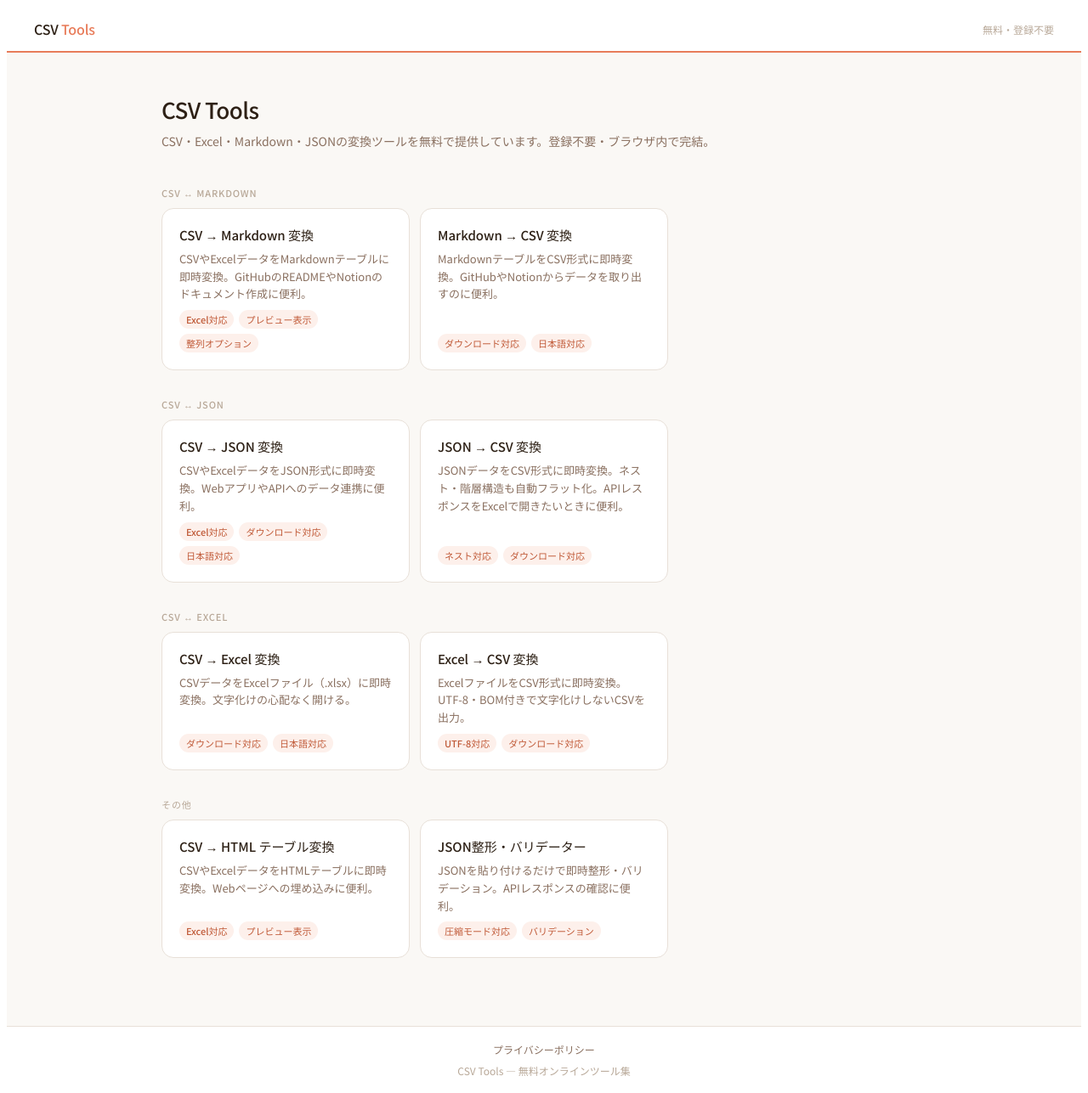
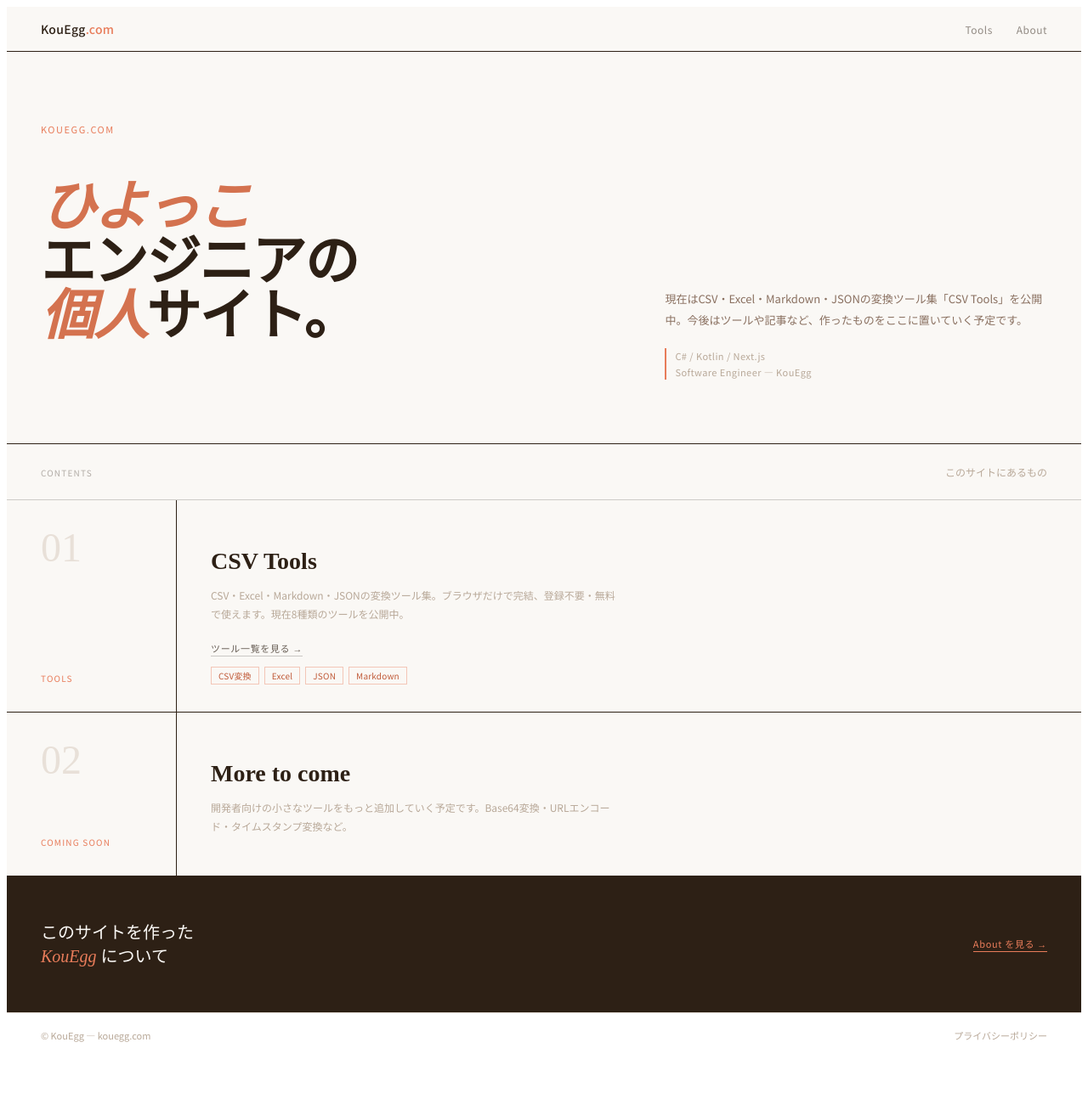
Before and after one commit to KouEgg/csv-to-markdown, a Next.js app: page / in a window 1280 px wide. Shown: the whole page at 85% size. After the commit the page ends 1245 px from the top, so only its background shows below. Built offline with nearby package versions, Linux system fonts and the light colour scheme.

Commit message:
refact TopPage

```diff
--- a/app/page.js
+++ b/app/page.js
@@ -1,189 +1,342 @@
 import Link from "next/link";
-import { COLORS, FONTS, RADIUS } from "./lib/theme";
+import { COLORS, FONTS } from "./lib/theme";
+
+// ===================================================
+// メタデータ
+// ===================================================
 
 export const metadata = {
-  title: "CSV Tools | 無料オンライン変換ツール集",
+  title: "KouEgg.com",
   description:
-    "CSV・Excel・Markdown・JSONの変換ツールを無料で提供しています。登録不要・ブラウザ内で完結。",
-  keywords: [
-    "CSV変換",
-    "Excel CSV変換",
-    "JSON CSV変換",
-    "Markdown変換",
-    "JSON整形",
-    "オンライン変換ツール",
-    "無料",
-  ],
+    "ひよっこエンジニアKouEggの個人サイト。CSV・Excel・Markdown・JSONの変換ツール集を公開中。今後もツールや記事など作ったものを置いていく予定です。",
+  openGraph: {
+    title: "KouEgg.com",
+    description:
+      "ひよっこエンジニアKouEggの個人サイト。CSV変換ツール集を公開中。",
+    url: "https://www.kouegg.com",
+    type: "website",
+  },
+  alternates: {
+    canonical: "https://www.kouegg.com",
+  },
 };
 
-const sections = [
+// ===================================================
+// 定数定義
+// ===================================================
+
+const S = {
+  page: {
+    minHeight: "100vh",
+    background: COLORS.bg,
+    fontFamily: FONTS.sans,
+    color: COLORS.textPrimary,
+  },
+  nav: {
+    background: COLORS.bg,
+    borderBottom: `1px solid ${COLORS.textPrimary}`,
+    padding: "0 40px",
+    height: "52px",
+    display: "flex",
+    alignItems: "center",
+    justifyContent: "space-between",
+  },
+  navLogo: {
+    fontSize: "14px",
+    fontWeight: 500,
+    color: COLORS.textPrimary,
+    letterSpacing: "0.02em",
+    textDecoration: "none",
+  },
+  navLogoEm: {
+    color: COLORS.accent,
+    fontStyle: "normal",
+  },
+  navLink: {
+    fontSize: "12px",
+    color: COLORS.textPrimary,
+    opacity: 0.5,
+    textDecoration: "none",
+    letterSpacing: "0.04em",
+  },
+  hero: {
+    padding: "72px 40px 64px",
+    borderBottom: `1px solid ${COLORS.textPrimary}`,
+    display: "grid",
+    gridTemplateColumns: "3fr 2fr",
+    gap: "60px",
+    alignItems: "end",
+  },
+  heroEyebrow: {
+    fontSize: "11px",
+    letterSpacing: "0.14em",
+    textTransform: "uppercase",
+    color: COLORS.accent,
+    marginBottom: "18px",
+  },
+  heroTitle: {
+    fontFamily: "Instrument Serif, serif",
+    fontSize: "64px",
+    lineHeight: 1.0,
+    color: COLORS.textPrimary,
+    letterSpacing: "-0.03em",
+  },
+  heroTitleEm: {
+    fontStyle: "italic",
+    color: "#d4724f",
+  },
+  heroDesc: {
+    fontSize: "13px",
+    lineHeight: 1.9,
+    color: COLORS.textSecondary,
+    marginBottom: "20px",
+  },
+  heroMeta: {
+    fontSize: "11px",
+    color: COLORS.textMuted,
+    letterSpacing: "0.04em",
+    borderLeft: `2px solid ${COLORS.accent}`,
+    paddingLeft: "10px",
+    lineHeight: 1.7,
+  },
+  contentsHeader: {
+    padding: "24px 40px",
+    borderBottom: `0.5px solid rgba(26,20,16,0.2)`,
+    display: "flex",
+    justifyContent: "space-between",
+    alignItems: "baseline",
+  },
+  contentsLabel: {
+    fontSize: "10px",
+    letterSpacing: "0.12em",
+    textTransform: "uppercase",
+    color: COLORS.textPrimary,
+    opacity: 0.35,
+  },
+  contentsDesc: {
+    fontSize: "12px",
+    color: COLORS.textMuted,
+  },
+  contentRow: {
+    display: "grid",
+    gridTemplateColumns: "200px 1fr",
+    borderBottom: `1px solid ${COLORS.textPrimary}`,
+  },
+  contentCategory: {
+    padding: "32px 40px",
+    borderRight: `1px solid ${COLORS.textPrimary}`,
+    display: "flex",
+    flexDirection: "column",
+    justifyContent: "space-between",
+  },
+  contentCategoryNum: {
+    fontFamily: "Instrument Serif, serif",
+    fontSize: "48px",
+    color: COLORS.border,
+    lineHeight: 1,
+  },
+  contentCategoryLabel: {
+    fontSize: "10px",
+    letterSpacing: "0.12em",
+    textTransform: "uppercase",
+    color: COLORS.accent,
+  },
+  contentBody: {
+    padding: "32px 40px",
+  },
+  contentTitle: {
+    fontFamily: "Instrument Serif, serif",
+    fontSize: "28px",
+    color: COLORS.textPrimary,
+    marginBottom: "10px",
+    lineHeight: 1.2,
+  },
+  contentText: {
+    fontSize: "12px",
+    color: COLORS.textMuted,
+    lineHeight: 1.8,
+    marginBottom: "16px",
+    maxWidth: "480px",
+  },
+  contentLink: {
+    fontSize: "11px",
+    color: COLORS.textPrimary,
+    textDecoration: "none",
+    letterSpacing: "0.06em",
+    borderBottom: `1px solid rgba(26,20,16,0.3)`,
+    paddingBottom: "1px",
+    opacity: 0.7,
+  },
+  contentTags: {
+    display: "flex",
+    gap: "6px",
+    marginTop: "12px",
+    flexWrap: "wrap",
+  },
+  contentTag: {
+    fontSize: "10px",
+    padding: "2px 8px",
+    border: `0.5px solid rgba(232,124,90,0.4)`,
+    color: COLORS.accentText,
+    letterSpacing: "0.02em",
+  },
+  aboutStrip: {
+    background: COLORS.textPrimary,
+    padding: "32px 40px",
+    display: "grid",
+    gridTemplateColumns: "1fr auto",
+    alignItems: "center",
+    gap: "40px",
+  },
+  aboutStripText: {
+    fontFamily: "Instrument Serif, serif",
+    fontSize: "20px",
+    color: COLORS.bg,
+    lineHeight: 1.4,
+  },
+  aboutStripTextEm: {
+    fontStyle: "italic",
+    color: COLORS.accent,
+  },
+  aboutStripLink: {
+    fontSize: "11px",
+    color: COLORS.accent,
+    letterSpacing: "0.06em",
+    borderBottom: `0.5px solid ${COLORS.accent}`,
+    paddingBottom: "1px",
+    textDecoration: "none",
+    whiteSpace: "nowrap",
+  },
+  footer: {
+    padding: "18px 40px",
+    display: "flex",
+    justifyContent: "space-between",
+    alignItems: "center",
+    background: COLORS.bgCard,
+    borderTop: `0.5px solid ${COLORS.border}`,
+  },
+  footerText: {
+    fontSize: "11px",
+    color: COLORS.textMuted,
+  },
+  footerLink: {
+    fontSize: "11px",
+    color: COLORS.textMuted,
+    textDecoration: "none",
+  },
+};
+
+// ===================================================
+// データ定義
+// ===================================================
+
+const CONTENTS = [
   {
-    label: "CSV ↔ Markdown",
-    tools: [
-      {
-        href: "/csv-to-markdown",
-        title: "CSV → Markdown 変換",
-        description: "CSVやExcelデータをMarkdownテーブルに即時変換。GitHubのREADMEやNotionのドキュメント作成に便利。",
-        badges: ["Excel対応", "プレビュー表示", "整列オプション"],
-      },
-      {
-        href: "/markdown-to-csv",
-        title: "Markdown → CSV 変換",
-        description: "MarkdownテーブルをCSV形式に即時変換。GitHubやNotionからデータを取り出すのに便利。",
-        badges: ["ダウンロード対応", "日本語対応"],
-      },
-    ],
+    num: "01",
+    label: "Tools",
+    title: "CSV Tools",
+    text: "CSV・Excel・Markdown・JSONの変換ツール集。ブラウザだけで完結、登録不要・無料で使えます。現在8種類のツールを公開中。",
+    link: { label: "ツール一覧を見る →", href: "/csv-to-markdown" },
+    tags: ["CSV変換", "Excel", "JSON", "Markdown"],
   },
   {
-    label: "CSV ↔ JSON",
-    tools: [
-      {
-        href: "/csv-to-json",
-        title: "CSV → JSON 変換",
-        description: "CSVやExcelデータをJSON形式に即時変換。WebアプリやAPIへのデータ連携に便利。",
-        badges: ["Excel対応", "ダウンロード対応", "日本語対応"],
-      },
-      {
-        href: "/json-to-csv",
-        title: "JSON → CSV 変換",
-        description: "JSONデータをCSV形式に即時変換。ネスト・階層構造も自動フラット化。APIレスポンスをExcelで開きたいときに便利。",
-        badges: ["ネスト対応", "ダウンロード対応"],
-      },
-    ],
-  },
-  {
-    label: "CSV ↔ Excel",
-    tools: [
-      {
-        href: "/csv-to-excel",
-        title: "CSV → Excel 変換",
-        description: "CSVデータをExcelファイル（.xlsx）に即時変換。文字化けの心配なく開ける。",
-        badges: ["ダウンロード対応", "日本語対応"],
-      },
-      {
-        href: "/excel-to-csv",
-        title: "Excel → CSV 変換",
-        description: "ExcelファイルをCSV形式に即時変換。UTF-8・BOM付きで文字化けしないCSVを出力。",
-        badges: ["UTF-8対応", "ダウンロード対応"],
-      },
-    ],
-  },
-  {
-    label: "その他",
-    tools: [
-      {
-        href: "/csv-to-html",
-        title: "CSV → HTML テーブル変換",
-        description: "CSVやExcelデータをHTMLテーブルに即時変換。Webページへの埋め込みに便利。",
-        badges: ["Excel対応", "プレビュー表示"],
-      },
-      {
-        href: "/json-formatter",
-        title: "JSON整形・バリデーター",
-        description: "JSONを貼り付けるだけで即時整形・バリデーション。APIレスポンスの確認に便利。",
-        badges: ["圧縮モード対応", "バリデーション"],
-      },
-    ],
+    num: "02",
+    label: "Coming Soon",
+    title: "More to come",
+    text: "開発者向けの小さなツールをもっと追加していく予定です。Base64変換・URLエンコード・タイムスタンプ変換など。",
+    link: null,
+    tags: [],
   },
 ];
 
-export default function Home() {
+// ===================================================
+// コンポーネント
+// ===================================================
+
+export default function TopPage() {
   return (
-    <div style={{ minHeight: "100vh", background: COLORS.bg, fontFamily: FONTS.sans }}>
+    <div style={S.page}>
 
-      <header style={{
-        background: COLORS.bgCard,
-        borderBottom: `2px solid ${COLORS.accent}`,
-        padding: "0 32px",
-        height: "52px",
-        display: "flex",
-        alignItems: "center",
-        justifyContent: "space-between",
-      }}>
-        <span style={{ fontSize: "16px", fontWeight: 500, color: COLORS.textPrimary, letterSpacing: "-0.01em" }}>
-          CSV <span style={{ color: COLORS.accent }}>Tools</span>
-        </span>
-        <span style={{ fontSize: "12px", color: COLORS.textMuted }}>無料・登録不要</span>
-      </header>
+      {/* ナビゲーション */}
+      <nav style={S.nav}>
+        <Link href="/" style={S.navLogo}>
+          KouEgg<span style={S.navLogoEm}>.com</span>
+        </Link>
+        <div style={{ display: "flex", gap: "28px" }}>
+          <Link href="/" style={S.navLink}>Tools</Link>
+          <Link href="/about" style={S.navLink}>About</Link>
+        </div>
+      </nav>
 
-      <main style={{ maxWidth: "900px", margin: "0 auto", padding: "48px 24px 80px" }}>
-
-        <div style={{ marginBottom: "40px" }}>
-          <h1 style={{ fontSize: "26px", fontWeight: 500, color: COLORS.textPrimary, margin: "0 0 8px", letterSpacing: "-0.02em" }}>
-            CSV Tools
+      {/* ヒーロー */}
+      <section style={S.hero}>
+        <div>
+          <p style={S.heroEyebrow}>KouEgg.com</p>
+          <h1 style={S.heroTitle}>
+            <em style={S.heroTitleEm}>ひよっこ</em><br />
+            エンジニアの<br />
+            <em style={S.heroTitleEm}>個人</em>サイト。
           </h1>
-          <p style={{ fontSize: "14px", color: COLORS.textSecondary, margin: 0, lineHeight: 1.7 }}>
-            CSV・Excel・Markdown・JSONの変換ツールを無料で提供しています。登録不要・ブラウザ内で完結。
+        </div>
+        <div>
+          <p style={S.heroDesc}>
+            現在はCSV・Excel・Markdown・JSONの変換ツール集「CSV Tools」を公開中。今後はツールや記事など、作ったものをここに置いていく予定です。
+          </p>
+          <p style={S.heroMeta}>
+            C# / Kotlin / Next.js<br />
+            Software Engineer — KouEgg
           </p>
         </div>
+      </section>
 
-        <div style={{ display: "flex", flexDirection: "column", gap: "32px" }}>
-          {sections.map((section) => (
-            <div key={section.label}>
-              <p style={{
-                fontSize: "11px", fontWeight: 500, color: COLORS.textMuted,
-                letterSpacing: "0.08em", textTransform: "uppercase", margin: "0 0 10px",
-              }}>
-                {section.label}
-              </p>
-              <div style={{ display: "grid", gridTemplateColumns: "repeat(auto-fill, minmax(280px, 1fr))", gap: "12px" }}>
-                {section.tools.map((tool) => (
-                  <Link key={tool.href} href={tool.href} style={{ textDecoration: "none" }}>
-                    <div className="tool-card" style={{
-                      background: COLORS.bgCard,
-                      border: `0.5px solid ${COLORS.border}`,
-                      borderRadius: RADIUS.lg,
-                      padding: "20px",
-                      cursor: "pointer",
-                      transition: "border-color 0.15s",
-                      display: "flex",
-                      flexDirection: "column",
-                      gap: "8px",
-                      height: "100%",
-                      boxSizing: "border-box",
-                    }}>
-                      <h2 style={{ fontSize: "15px", fontWeight: 500, color: COLORS.textPrimary, margin: 0 }}>
-                        {tool.title}
-                      </h2>
-                      <p style={{ fontSize: "13px", color: COLORS.textSecondary, margin: 0, lineHeight: 1.6, flex: 1 }}>
-                        {tool.description}
-                      </p>
-                      <div style={{ display: "flex", flexWrap: "wrap", gap: "6px" }}>
-                        {tool.badges.map((badge) => (
-                          <span key={badge} style={{
-                            fontSize: "11px", padding: "3px 8px", borderRadius: RADIUS.full,
-                            background: COLORS.accentBg, color: COLORS.accentText, fontWeight: 500,
-                          }}>
-                            {badge}
-                          </span>
-                        ))}
-                      </div>
-                    </div>
-                  </Link>
+      {/* コンテンツ一覧 */}
+      <div style={S.contentsHeader}>
+        <span style={S.contentsLabel}>Contents</span>
+        <span style={S.contentsDesc}>このサイトにあるもの</span>
+      </div>
+
+      {CONTENTS.map((item) => (
+        <div key={item.num} style={S.contentRow}>
+          <div style={S.contentCategory}>
+            <div style={S.contentCategoryNum}>{item.num}</div>
+            <div style={S.contentCategoryLabel}>{item.label}</div>
+          </div>
+          <div style={S.contentBody}>
+            <h2 style={S.contentTitle}>{item.title}</h2>
+            <p style={S.contentText}>{item.text}</p>
+            {item.link && (
+              <Link href={item.link.href} style={S.contentLink}>
+                {item.link.label}
+              </Link>
+            )}
+            {item.tags.length > 0 && (
+              <div style={S.contentTags}>
+                {item.tags.map((tag) => (
+                  <span key={tag} style={S.contentTag}>{tag}</span>
                 ))}
               </div>
-            </div>
-          ))}
+            )}
+          </div>
         </div>
+      ))}
 
-      </main>
+      {/* Aboutへの誘導 */}
+      <section style={S.aboutStrip}>
+        <p style={S.aboutStripText}>
+          このサイトを作った<br />
+          <em style={S.aboutStripTextEm}>KouEgg</em> について
+        </p>
+        <Link href="/about" style={S.aboutStripLink}>
+          About を見る →
+        </Link>
+      </section>
 
-      <footer style={{
-        borderTop: `0.5px solid ${COLORS.border}`,
-        padding: "18px 32px",
-        textAlign: "center",
-        display: "flex",
-        flexDirection: "column",
-        gap: "8px",
-        alignItems: "center",
-        background: COLORS.bgCard,
-      }}>
-        <div style={{ display: "flex", gap: "16px", alignItems: "center" }}>
-          <a href="/privacy" style={{ fontSize: "12px", color: COLORS.textSecondary, textDecoration: "none" }}>
-            プライバシーポリシー
-          </a>
-        </div>
-        <span style={{ fontSize: "12px", color: COLORS.textMuted }}>CSV Tools — 無料オンラインツール集</span>
+      {/* フッター */}
+      <footer style={S.footer}>
+        <span style={S.footerText}>© KouEgg — kouegg.com</span>
+        <Link href="/privacy" style={S.footerLink}>
+          プライバシーポリシー
+        </Link>
       </footer>
 
     </div>
--- /dev/null
+++ b/app/tools/page.js
@@ -0,0 +1,191 @@
+import Link from "next/link";
+import { COLORS, FONTS, RADIUS } from "../lib/theme";
+
+export const metadata = {
+  title: "CSV Tools | 無料オンライン変換ツール集",
+  description:
+    "CSV・Excel・Markdown・JSONの変換ツールを無料で提供しています。登録不要・ブラウザ内で完結。",
+  keywords: [
+    "CSV変換",
+    "Excel CSV変換",
+    "JSON CSV変換",
+    "Markdown変換",
+    "JSON整形",
+    "オンライン変換ツール",
+    "無料",
+  ],
+};
+
+const sections = [
+  {
+    label: "CSV ↔ Markdown",
+    tools: [
+      {
+        href: "/csv-to-markdown",
+        title: "CSV → Markdown 変換",
+        description: "CSVやExcelデータをMarkdownテーブルに即時変換。GitHubのREADMEやNotionのドキュメント作成に便利。",
+        badges: ["Excel対応", "プレビュー表示", "整列オプション"],
+      },
+      {
+        href: "/markdown-to-csv",
+        title: "Markdown → CSV 変換",
+        description: "MarkdownテーブルをCSV形式に即時変換。GitHubやNotionからデータを取り出すのに便利。",
+        badges: ["ダウンロード対応", "日本語対応"],
+      },
+    ],
+  },
+  {
+    label: "CSV ↔ JSON",
+    tools: [
+      {
+        href: "/csv-to-json",
+        title: "CSV → JSON 変換",
+        description: "CSVやExcelデータをJSON形式に即時変換。WebアプリやAPIへのデータ連携に便利。",
+        badges: ["Excel対応", "ダウンロード対応", "日本語対応"],
+      },
+      {
+        href: "/json-to-csv",
+        title: "JSON → CSV 変換",
+        description: "JSONデータをCSV形式に即時変換。ネスト・階層構造も自動フラット化。APIレスポンスをExcelで開きたいときに便利。",
+        badges: ["ネスト対応", "ダウンロード対応"],
+      },
+    ],
+  },
+  {
+    label: "CSV ↔ Excel",
+    tools: [
+      {
+        href: "/csv-to-excel",
+        title: "CSV → Excel 変換",
+        description: "CSVデータをExcelファイル（.xlsx）に即時変換。文字化けの心配なく開ける。",
+        badges: ["ダウンロード対応", "日本語対応"],
+      },
+      {
+        href: "/excel-to-csv",
+        title: "Excel → CSV 変換",
+        description: "ExcelファイルをCSV形式に即時変換。UTF-8・BOM付きで文字化けしないCSVを出力。",
+        badges: ["UTF-8対応", "ダウンロード対応"],
+      },
+    ],
+  },
+  {
+    label: "その他",
+    tools: [
+      {
+        href: "/csv-to-html",
+        title: "CSV → HTML テーブル変換",
+        description: "CSVやExcelデータをHTMLテーブルに即時変換。Webページへの埋め込みに便利。",
+        badges: ["Excel対応", "プレビュー表示"],
+      },
+      {
+        href: "/json-formatter",
+        title: "JSON整形・バリデーター",
+        description: "JSONを貼り付けるだけで即時整形・バリデーション。APIレスポンスの確認に便利。",
+        badges: ["圧縮モード対応", "バリデーション"],
+      },
+    ],
+  },
+];
+
+export default function Home() {
+  return (
+    <div style={{ minHeight: "100vh", background: COLORS.bg, fontFamily: FONTS.sans }}>
+
+      <header style={{
+        background: COLORS.bgCard,
+        borderBottom: `2px solid ${COLORS.accent}`,
+        padding: "0 32px",
+        height: "52px",
+        display: "flex",
+        alignItems: "center",
+        justifyContent: "space-between",
+      }}>
+        <span style={{ fontSize: "16px", fontWeight: 500, color: COLORS.textPrimary, letterSpacing: "-0.01em" }}>
+          CSV <span style={{ color: COLORS.accent }}>Tools</span>
+        </span>
+        <span style={{ fontSize: "12px", color: COLORS.textMuted }}>無料・登録不要</span>
+      </header>
+
+      <main style={{ maxWidth: "900px", margin: "0 auto", padding: "48px 24px 80px" }}>
+
+        <div style={{ marginBottom: "40px" }}>
+          <h1 style={{ fontSize: "26px", fontWeight: 500, color: COLORS.textPrimary, margin: "0 0 8px", letterSpacing: "-0.02em" }}>
+            CSV Tools
+          </h1>
+          <p style={{ fontSize: "14px", color: COLORS.textSecondary, margin: 0, lineHeight: 1.7 }}>
+            CSV・Excel・Markdown・JSONの変換ツールを無料で提供しています。登録不要・ブラウザ内で完結。
+          </p>
+        </div>
+
+        <div style={{ display: "flex", flexDirection: "column", gap: "32px" }}>
+          {sections.map((section) => (
+            <div key={section.label}>
+              <p style={{
+                fontSize: "11px", fontWeight: 500, color: COLORS.textMuted,
+                letterSpacing: "0.08em", textTransform: "uppercase", margin: "0 0 10px",
+              }}>
+                {section.label}
+              </p>
+              <div style={{ display: "grid", gridTemplateColumns: "repeat(auto-fill, minmax(280px, 1fr))", gap: "12px" }}>
+                {section.tools.map((tool) => (
+                  <Link key={tool.href} href={tool.href} style={{ textDecoration: "none" }}>
+                    <div className="tool-card" style={{
+                      background: COLORS.bgCard,
+                      border: `0.5px solid ${COLORS.border}`,
+                      borderRadius: RADIUS.lg,
+                      padding: "20px",
+                      cursor: "pointer",
+                      transition: "border-color 0.15s",
+                      display: "flex",
+                      flexDirection: "column",
+                      gap: "8px",
+                      height: "100%",
+                      boxSizing: "border-box",
+                    }}>
+                      <h2 style={{ fontSize: "15px", fontWeight: 500, color: COLORS.textPrimary, margin: 0 }}>
+                        {tool.title}
+                      </h2>
+                      <p style={{ fontSize: "13px", color: COLORS.textSecondary, margin: 0, lineHeight: 1.6, flex: 1 }}>
+                        {tool.description}
+                      </p>
+                      <div style={{ display: "flex", flexWrap: "wrap", gap: "6px" }}>
+                        {tool.badges.map((badge) => (
+                          <span key={badge} style={{
+                            fontSize: "11px", padding: "3px 8px", borderRadius: RADIUS.full,
+                            background: COLORS.accentBg, color: COLORS.accentText, fontWeight: 500,
+                          }}>
+                            {badge}
+                          </span>
+                        ))}
+                      </div>
+                    </div>
+                  </Link>
+                ))}
+              </div>
+            </div>
+          ))}
+        </div>
+
+      </main>
+
+      <footer style={{
+        borderTop: `0.5px solid ${COLORS.border}`,
+        padding: "18px 32px",
+        textAlign: "center",
+        display: "flex",
+        flexDirection: "column",
+        gap: "8px",
+        alignItems: "center",
+        background: COLORS.bgCard,
+      }}>
+        <div style={{ display: "flex", gap: "16px", alignItems: "center" }}>
+          <a href="/privacy" style={{ fontSize: "12px", color: COLORS.textSecondary, textDecoration: "none" }}>
+            プライバシーポリシー
+          </a>
+        </div>
+        <span style={{ fontSize: "12px", color: COLORS.textMuted }}>CSV Tools — 無料オンラインツール集</span>
+      </footer>
+
+    </div>
+  );
+}
```
